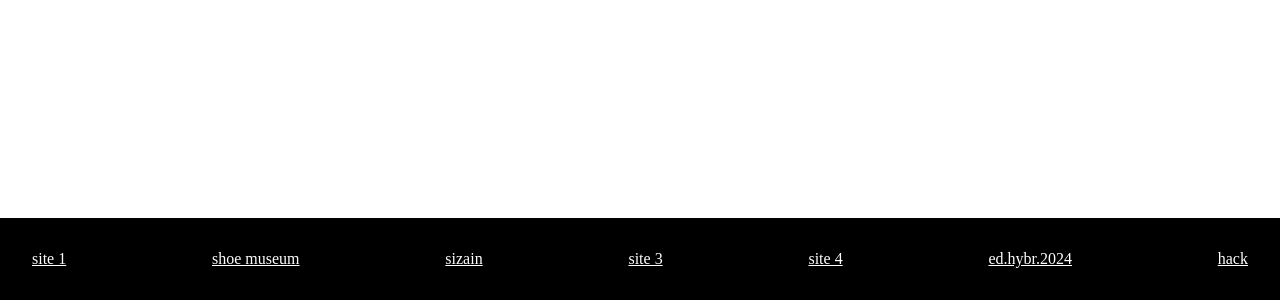
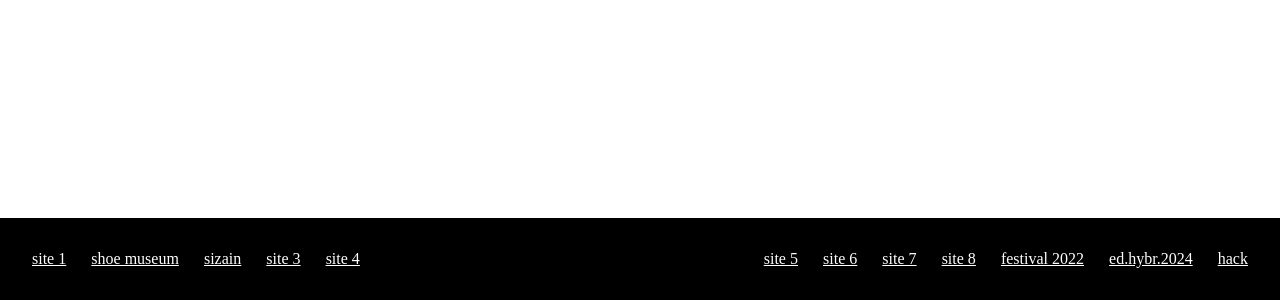
Before and after one commit to eracom/sites-web-sdm, a plain HTML site: page index.html in a window 1280 px wide. Shown: the part 500-800 px from the top of the page. Drawn offline with Linux system fonts and the light colour scheme.

Commit message:
Update index.html

```diff
--- a/index.html
+++ b/index.html
@@ -12,9 +12,24 @@
         <a href="https://eracom-id423.github.io/Mockup2Code-Gillian/" target="iframe">site 1</a>
         <a href="https://code.eracom-pedagogique.ch/ShoeMuseum/" target="iframe">shoe museum</a>
         <a href="https://sizain.ch/" target="iframe">sizain</a>
+
         <a href="https://eracom-id423.github.io/Mockup2Code-Nikola/" target="iframe">site 3</a>
+
         <a href="https://eracom-id423.github.io/Mockup2Code-Nicolas/" target="iframe">site 4</a>
+        https://eracom-id422.github.io/Mockup2Code_Noham/
+
+        <a href="https://eracom-id423.github.io/Mockup2Code-Nicolas/" target="iframe">site 5</a>
+
+        <a href="https://eracom-id422.github.io/Mockup2Code_Noham/" target="iframe">site 6</a>
+
+        <a href="https://eracom-id421.github.io/Mockup2Code_Valentin/" target="iframe">site 7</a>
+
+        <a href="https://eracom-id421.github.io/Mockup2Code-leo/" target="iframe">site 8</a>
+
+        <a href="https://eracom-id301.github.io/Festival2022/" target="iframe">festival 2022</a>
+
         <a href="https://code.eracom-pedagogique.ch/workshop-editions-hybrides-2024/" target="iframe">ed.hybr.2024</a>
+
         <a href="https://hack.eracom.ch/" target="iframe">hack</a>
     </nav>
 </body>
```
